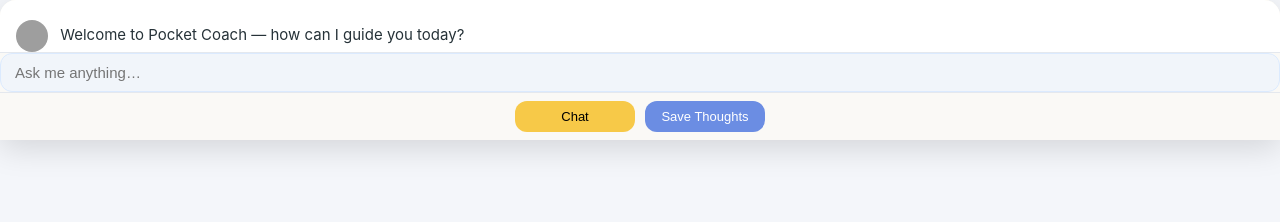
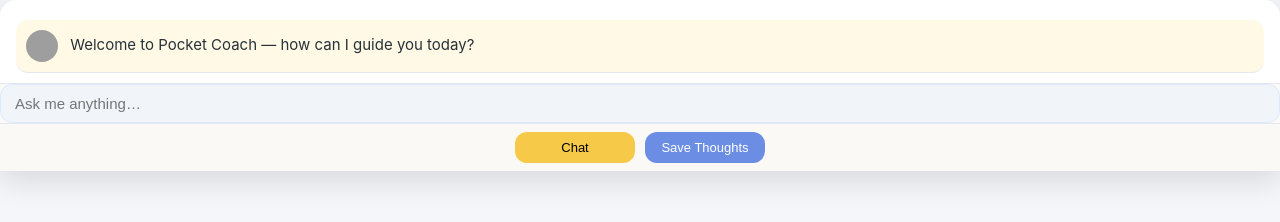
Before and after one commit to overtext71/chatbot-widget, a website: page public/index.html in a window 1280 px wide. Drawn offline with Linux system fonts and the light colour scheme; grey boxes are pictures that could not be loaded.

```diff
--- a/public/index.html
+++ b/public/index.html
@@ -16,7 +16,7 @@
     display: flex;
     flex-direction: column;
     border-radius: 16px 16px 0 0;
-    background: linear-gradient(to bottom, #fff9e6 0%, #faf9f6 20%); /* Pale yellow at top, fading to original background */
+    background: linear-gradient(to bottom, #fff9e6 0%, #faf9f6 20%);
     box-shadow: 0 8px 32px #0002;
     overflow: hidden;
     border: none;
@@ -111,11 +111,19 @@
     background: #6b8de3; /* Blue from mockup */
     color: #fff;
   }
+  /* Style for the welcome message */
+  .welcome-message {
+    background: #fff9e6; /* Faint yellow background */
+    padding: 10px;
+    border-radius: 12px;
+    margin-bottom: 10px;
+    border-bottom: 1px solid #e4e8ee; /* Bottom border to distinguish */
+  }
 </style>
 </head>
 <body>
 <div id="chat">
-  <div id="messages"></div> <!-- Removed redundant welcome message -->
+  <div id="messages"></div>
   <form id="inputRow">
     <input id="msg" autocomplete="off" placeholder="Ask me anything…">
   </form>
@@ -134,9 +142,15 @@
 const appTag = qs.get('app')   || 'default';
 const sysMsg = qs.get('prompt')|| 'You are a gentle, emotionally intelligent coach.';
 
-// Add initial welcome message
+// Add initial welcome message with specific styling
 window.addEventListener('load', () => {
-  add('coach', 'Welcome to Pocket Coach — how can I guide you today?');
+  const welcomeDiv = document.createElement('div');
+  welcomeDiv.className = 'welcome-message';
+  welcomeDiv.innerHTML =
+    '<img src="https://rtrb.app/icons/rtrb-chat-icon.png" alt="Coach" class="chat-icon"> ' +
+    'Welcome to Pocket Coach — how can I guide you today?';
+  messages.appendChild(welcomeDiv);
+  messages.scrollTop = messages.scrollHeight;
 });
 
 function add(role, text) {
@@ -195,7 +209,7 @@
   const url = URL.createObjectURL(blob);
   const a = document.createElement('a');
   a.href = url;
-  a.download = 'Pocket Coach Chat.txt'; // Updated file name
+  a.download = 'Pocket Coach Chat.txt';
   document.body.appendChild(a);
   a.click();
   document.body.removeChild(a);
```
